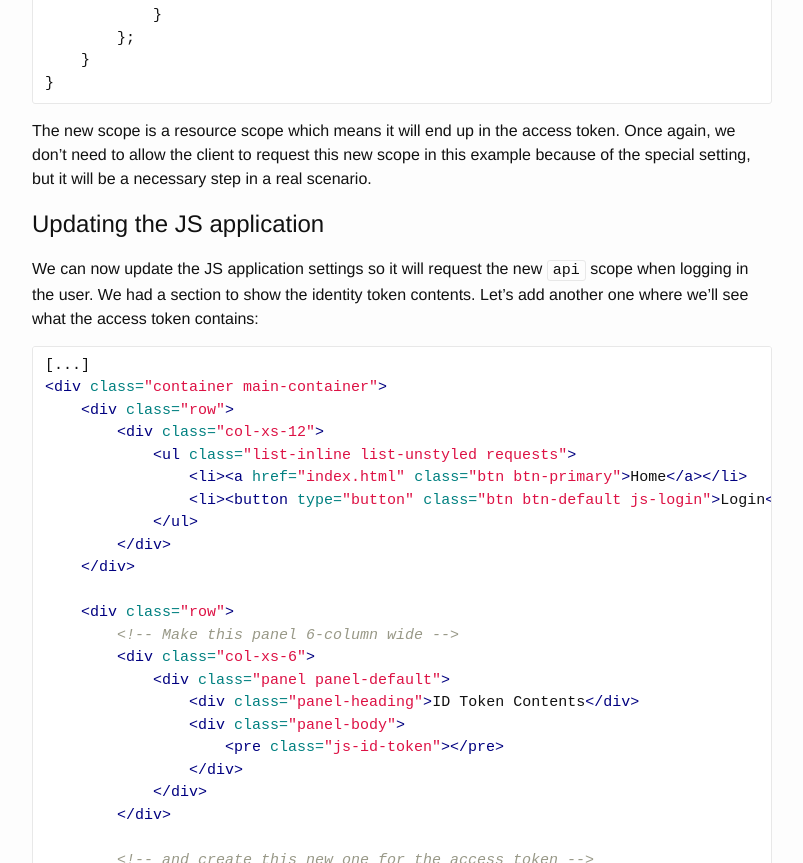
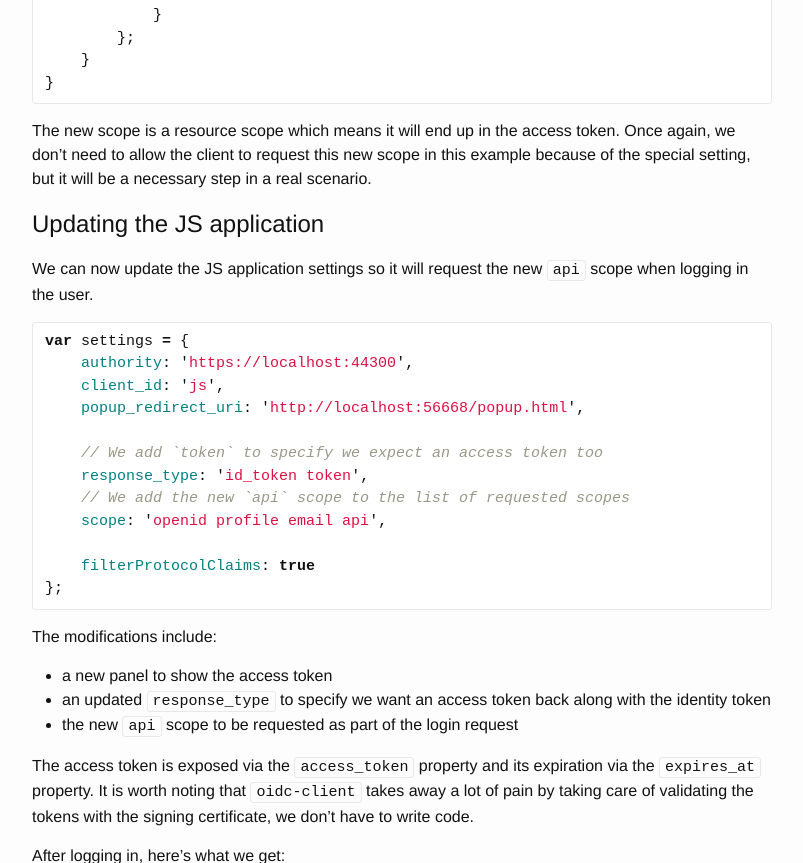
Before and after one commit to IdentityServer/Documentation, a Jekyll site: the page built from docsv2/overview/jsGettingStarted.md, in a window 1280 px wide and 1400 px high, scrolled down 14577 px. Shown: the top 863 px of the window, without its empty margins (238-1041 px from the left). Built offline with Jekyll 4.4.1, drawn with Linux system fonts in a browser that asks for light colours; some of the changed text lies outside the part shown; grey boxes are pictures that could not be loaded.

Commit message:
request an access token and the `api` scope

````diff
--- a/docsv2/overview/jsGettingStarted.md
+++ b/docsv2/overview/jsGettingStarted.md
@@ -514,71 +514,20 @@ The new scope is a resource scope which means it will end up in the access token
 
 ## Updating the JS application
 We can now update the JS application settings so it will request the new `api` scope when logging in the user.
-We had a section to show the identity token contents. Let's add another one where we'll see what the access token contains:
 
-```html
-[...]
-<div class="container main-container">
-    <div class="row">
-        <div class="col-xs-12">
-            <ul class="list-inline list-unstyled requests">
-                <li><a href="index.html" class="btn btn-primary">Home</a></li>
-                <li><button type="button" class="btn btn-default js-login">Login</button></li>
-            </ul>
-        </div>
-    </div>
+```js
+var settings = {
+    authority: 'https://localhost:44300',
+    client_id: 'js',
+    popup_redirect_uri: 'http://localhost:56668/popup.html',
 
-    <div class="row">
-        <!-- Make this panel 6-column wide -->
-        <div class="col-xs-6">
-            <div class="panel panel-default">
-                <div class="panel-heading">ID Token Contents</div>
-                <div class="panel-body">
-                    <pre class="js-id-token"></pre>
-                </div>
-            </div>
-        </div>
+    // We add `token` to specify we expect an access token too
+    response_type: 'id_token token',
+    // We add the new `api` scope to the list of requested scopes
+    scope: 'openid profile email api',
 
-        <!-- and create this new one for the access token -->
-        <div class="col-xs-6">
-            <div class="panel panel-default">
-                <div class="panel-heading">Access Token</div>
-                <div class="panel-body">
-                    <pre class="js-access-token"></pre>
-                </div>
-            </div>
-        </div>
-    </div>
-</div>
-[...]
-<script>
-    var settings = {
-        authority: 'https://localhost:44300',
-        client_id: 'js',
-        popup_redirect_uri: 'http://localhost:56668/popup.html',
-
-        // We add `token` to specify we expect an access token too
-        response_type: 'id_token token',
-        // We add the new `api` scope to the list of requested scopes
-        scope: 'openid profile email api',
-
-        filter_protocol_claims: true
-    };
-
-    var manager = new OidcTokenManager(settings);
-
-    $('.js-login').click(function () {
-        manager.openPopupForTokenAsync()
-            .then(function () {
-                display('.js-id-token', manager.profile);
-
-                // Display the access token and its expiration in the new section
-                display('.js-access-token', { access_token: manager.access_token, expires_in: manager.expires_in });
-            }, function (error) {
-                console.error(error);
-            });
-    });
-</script>
+    filterProtocolClaims: true
+};
 ```
 
 The modifications include:
@@ -587,12 +536,12 @@ The modifications include:
  - an updated `response_type` to specify we want an access token back along with the identity token
  - the new `api` scope to be requested as part of the login request
 
-The access token is exposed via the `access_token` property and its expiration via the `expires_in` property.
-It is worth noting that `oidc-token-manager` takes away a lot of pain by taking care of validating the tokens with the signing certificate, we don't have to write code.
+The access token is exposed via the `access_token` property and its expiration via the `expires_at` property.
+It is worth noting that `oidc-client` takes away a lot of pain by taking care of validating the tokens with the signing certificate, we don't have to write code.
 
 After logging in, here's what we get:
 
-![access token](https://cloud.githubusercontent.com/assets/6102639/12253628/1bc4e550-b935-11e5-95e9-fca21057cd08.png)
+![access-token](https://cloud.githubusercontent.com/assets/6102639/17659923/1ebf7a16-6319-11e6-99f7-33bef104d0e7.PNG)
 
 ## Calling the API
 
````
